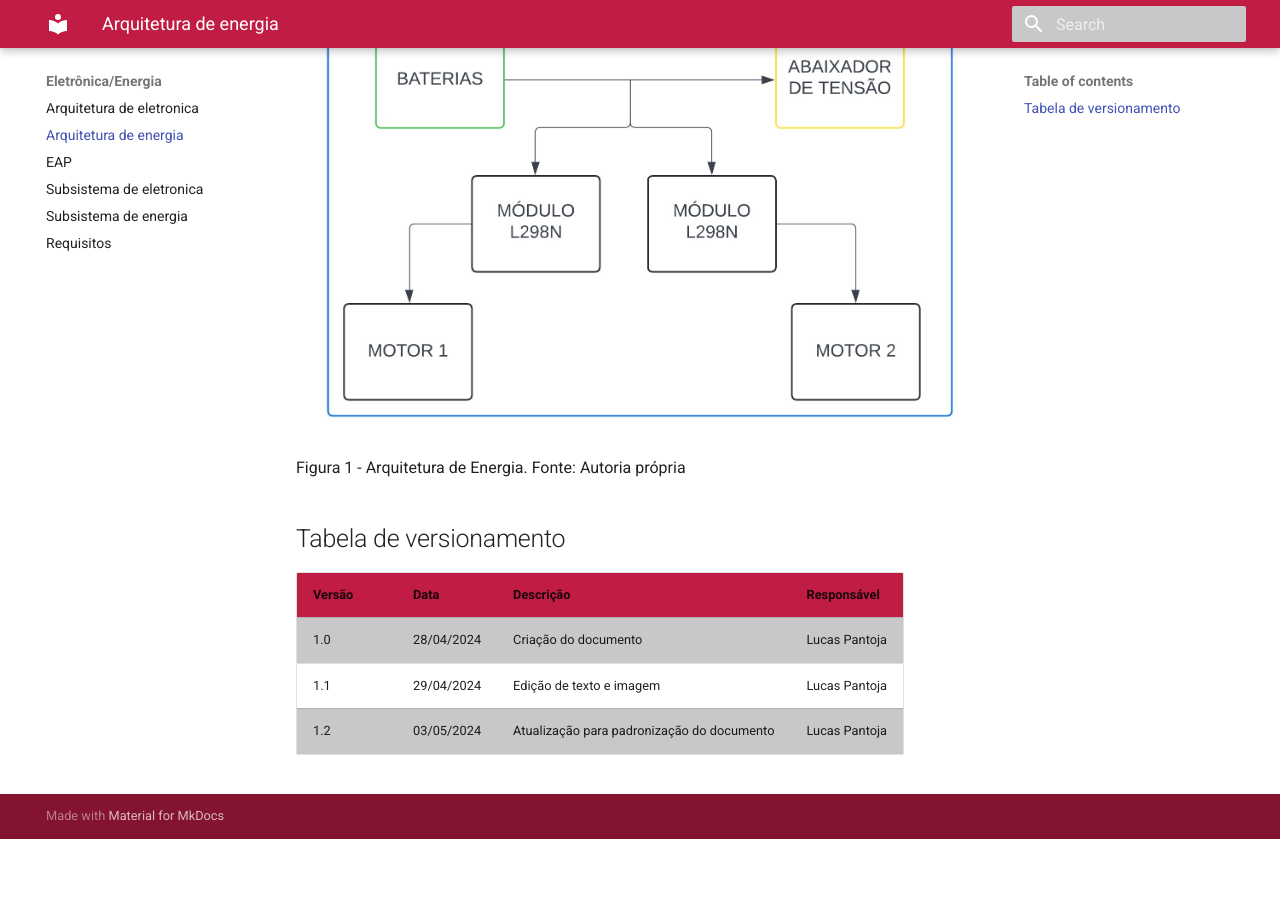
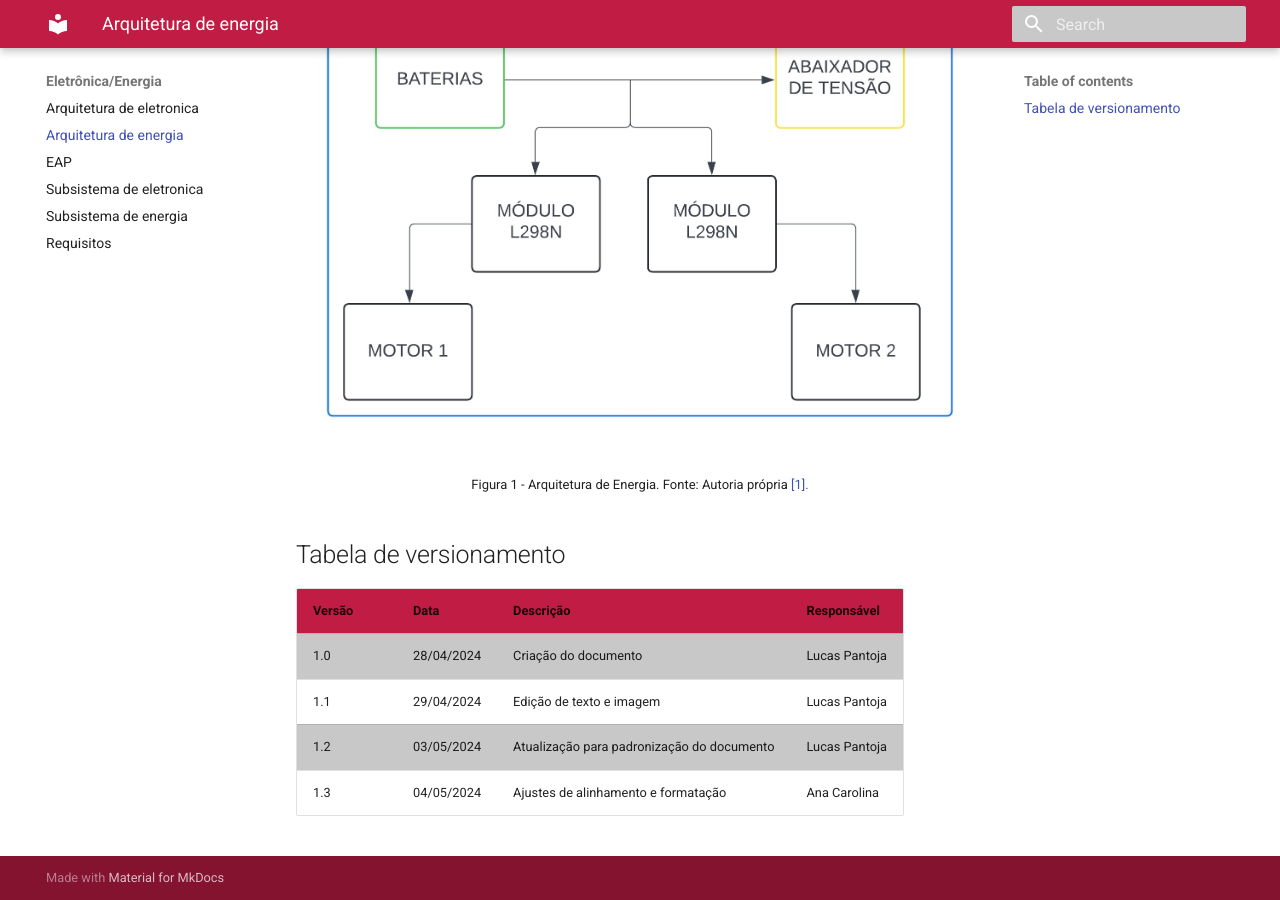
Before and after one commit to Calcioft/ScanPoint, an MkDocs documentation site: the page built from docs/eletronica-energia/arquitetura_energia.md, in a window 1280 px wide and 900 px high, scrolled down 631 px. Built offline with MkDocs 1.6.1 and Material for MkDocs 9.7.7, drawn with Linux system fonts in a browser that asks for light colours; before the commit the page ends 1470 px from its top, so only the background shows below that.

Commit message:
doc: ajustes de alinhamento e fontes

```diff
--- a/docs/eletronica-energia/arquitetura_energia.md
+++ b/docs/eletronica-energia/arquitetura_energia.md
@@ -1,13 +1,10 @@
-# **Arquitetura do Subsistema de Energia**
+# Arquitetura do Subsistema de Energia
 
-<p style="text-alighn: justify;">
-A energia elétrica necessária para a operação do produto ScanPoint será fornecida por duas baterias de chumbo-ácido, todo o sistema estará operando em corrente contínua. As baterias fornecerão energia para as cargas (um  microcontrolador, um sensor de infravermelho e dois módulos L298N). Os motores, necessários para a rotação da mesa e movimentação do sensor de infravermelho, receberão energia de forma indireta, o módulo L298N estará sendo alimentado e assim alimentando os motores. Dessa forma, temos o seguinte diagrama representando a arquitetura:
-</p>
-
-
+<p style="text-align:justify;"> A energia elétrica necessária para a operação do produto ScanPoint será fornecida por duas baterias de chumbo-ácido, todo o sistema estará operando em corrente contínua. As baterias fornecerão energia para as cargas (um  microcontrolador, um sensor de infravermelho e dois módulos L298N). Os motores, necessários para a rotação da mesa e movimentação do sensor de infravermelho, receberão energia de forma indireta, o módulo L298N estará sendo alimentado e assim alimentando os motores. Dessa forma, temos o seguinte diagrama representando a arquitetura: </p>
 
 ![Diagrama_Energia](../assets/eletronica-energia/Arquitetura_de_Subs_Energia.jpeg)
-Figura 1 - Arquitetura de Energia. Fonte: Autoria própria
+
+<font size="2"><p style="text-align: center">Figura 1 - Arquitetura de Energia. Fonte: Autoria própria <a href="#ref-1"> [1]. </a></p></font>
 
 ## Tabela de versionamento
 
@@ -16,3 +13,4 @@ Figura 1 - Arquitetura de Energia. Fonte: Autoria própria
 | 1.0 | 28/04/2024 | Criação do documento | Lucas Pantoja |
 | 1.1 | 29/04/2024 | Edição de texto e imagem | Lucas Pantoja |
 | 1.2 | 03/05/2024 | Atualização para padronização do documento| Lucas Pantoja |
+| 1.3 | 04/05/2024 | Ajustes de alinhamento e formatação | Ana Carolina |
```
